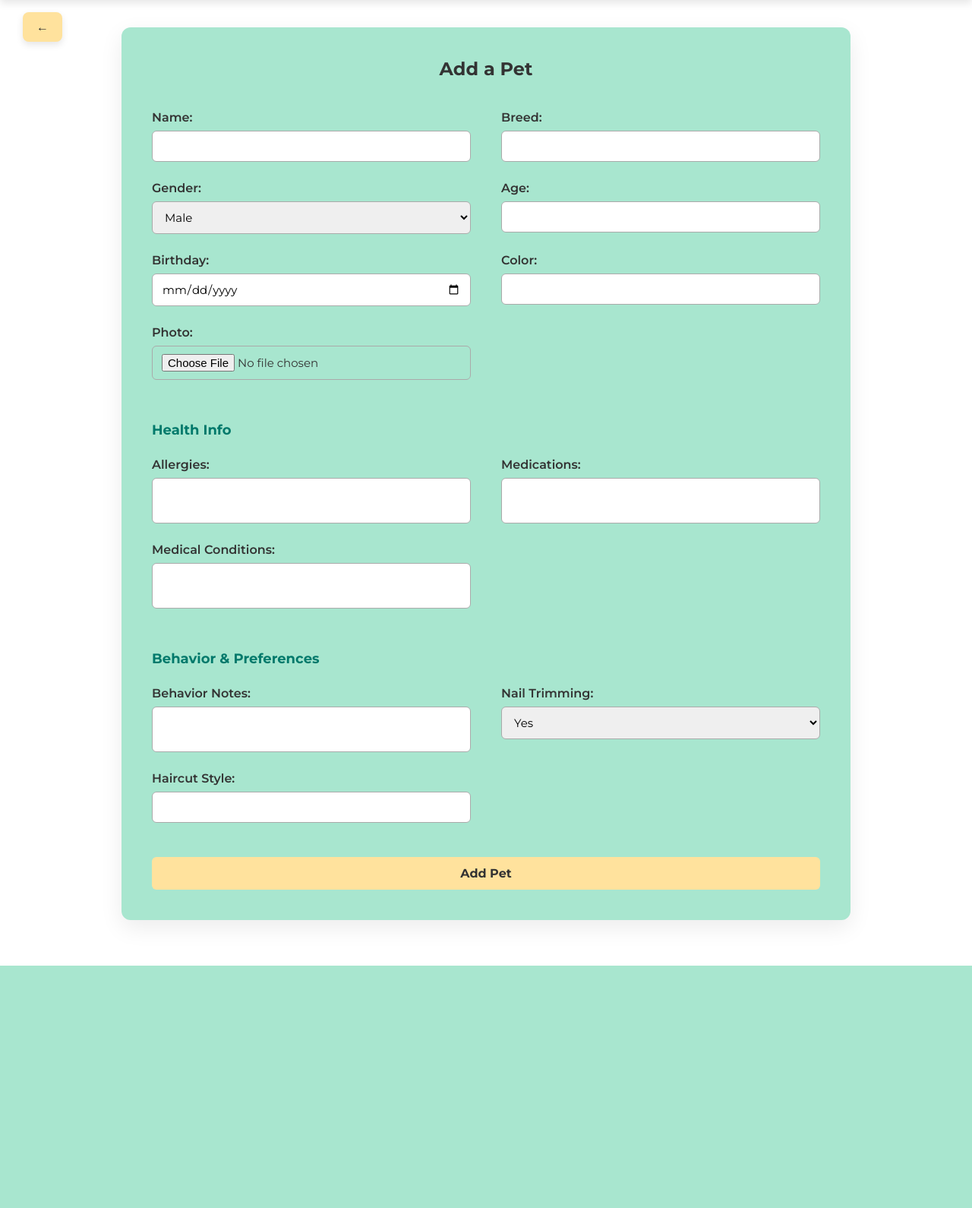
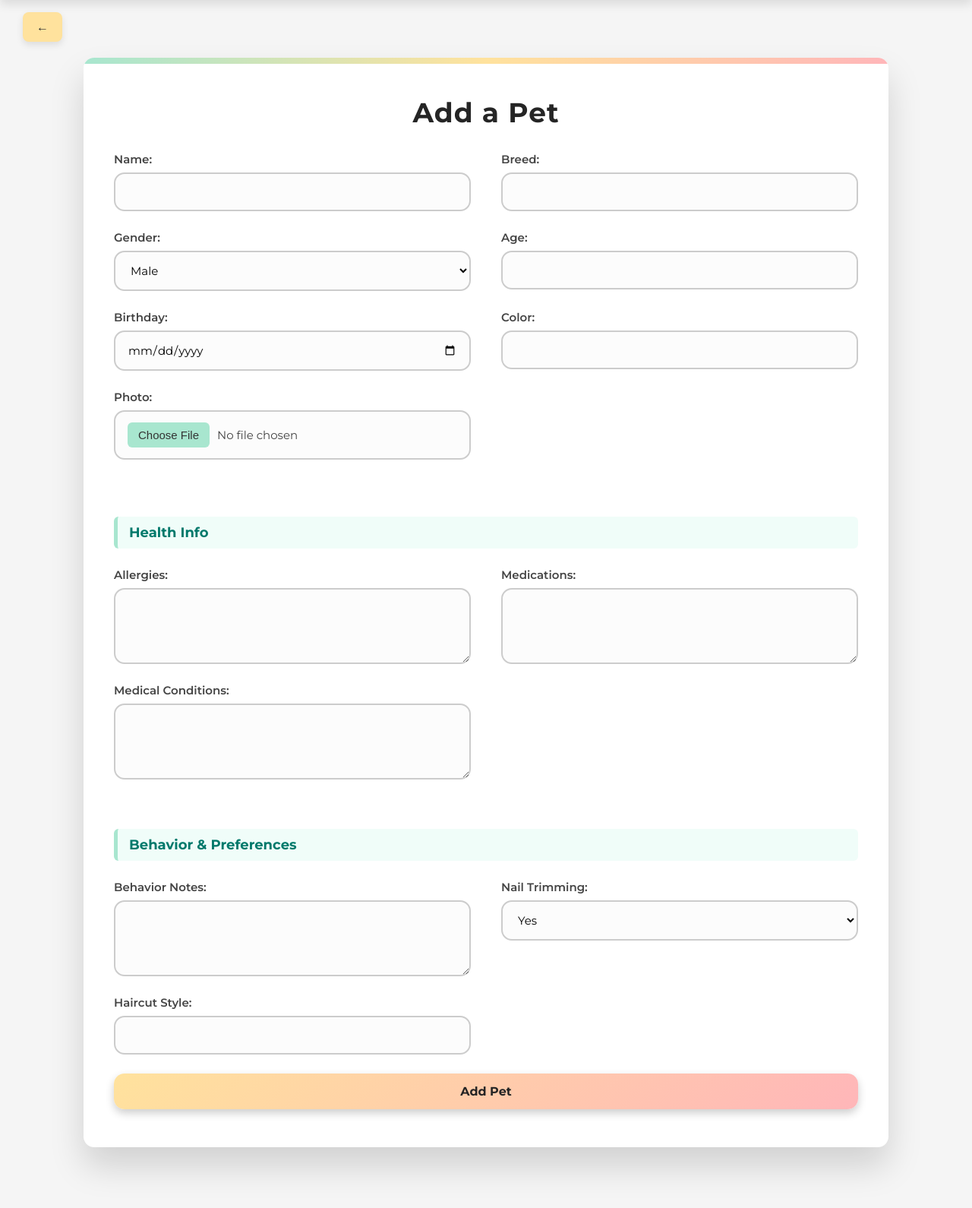
Before and after one commit to N4vv1/pawsigcity, a PHP site: page /purrfect-paws/add-pet.php in a window 1280 px wide. Shown: the part 124-1714 px from the top of the page at 76% size. Before the commit the page ends 1395 px from the top, so only its background shows below. Run offline with PHP 8.4, Linux system fonts and the light colour scheme.

Commit message:
WIP: local changes before merge

```diff
--- a/homepage/style.css
+++ b/homepage/style.css
@@ -567,24 +596,28 @@ header .navbar {
 }
 
 textarea.form-input {
-  min-height: 120px;
+  min-height: 130px;
+  resize: vertical;
 }
 
 .submit-button {
   padding: 14px;
+  font-size: 1rem;
+  font-weight: bold;
   background-color: var(--secondary-color);
-  color: var(--primary-color);
-  font-weight: var(--font-weight-bold);
+  color: var(--dark-color);
   border-radius: var(--border-radius-s);
-  font-size: var(--font-size-m);
-  transition: background 0.3s ease, color 0.3s ease;
+  border: none;
+  transition: all 0.3s ease;
 }
 
 .submit-button:hover {
-  background-color: var(--white-color);
-  color: var(--primary-color);
-  border: 1px solid var(--primary-color);
+  background-color: var(--primary-color);
+  color: #fff;
+  transform: translateY(-2px);
+  box-shadow: 0 4px 12px rgba(0, 0, 0, 0.12);
 }
+
 
 
 .footer-section {
--- a/pets/add-pet.php
+++ b/pets/add-pet.php
@@ -5,21 +5,41 @@
   <link rel="stylesheet" href="../homepage/style.css" />
   <link rel="stylesheet" href="https://cdnjs.cloudflare.com/ajax/libs/font-awesome/6.5.0/css/all.min.css" />
   <style>
+  :root {
+    --white: #ffffff;
+    --dark: #252525;
+    --primary: #A8E6CF;
+    --primary-dark: #91dbc3;
+    --secondary: #FFE29D;
+    --accent: #FFB6B9;
+    --gray: #ccc;
+    --font: "Segoe UI", sans-serif;
+    --radius: 14px;
+    --transition: 0.3s ease;
+  }
+
+  body {
+    margin: 0;
+    padding: 0;
+    font-family: var(--font);
+    background: #f5f5f5;
+    color: var(--dark);
+  }
+
   header {
     position: fixed;
     top: 0;
-      left: 0;
     width: 100%;
-      z-index: 999;
-      background-color: #A8E6CF;
-      box-shadow: 0 4px 10px rgba(0, 0, 0, 0.1);
+    z-index: 10;
+    background-color: var(--primary);
+    box-shadow: 0 6px 12px rgba(0, 0, 0, 0.1);
   }
 
   .navbar {
     display: flex;
     justify-content: space-between;
     align-items: center;
-      padding: 15px 40px;
+    padding: 16px 40px;
   }
 
   .nav-menu {
@@ -27,54 +47,84 @@
     display: flex;
     gap: 20px;
     margin: 0;
+    padding: 0;
   }
 
   .nav-item a {
     text-decoration: none;
-      color: #333;
+    color: var(--dark);
     font-weight: 600;
+    transition: color var(--transition);
   }
 
   .nav-item a:hover {
     color: #00796B;
   }
 
+  .preview-wrapper {
+  margin-top: 10px;
+}
+
+.preview-wrapper img {
+  display: none;
+  max-width: 150px;
+  max-height: 150px;
+  border-radius: 10px;
+  object-fit: cover;
+  box-shadow: 0 4px 12px rgba(0, 0, 0, 0.1);
+}
+
+
   .back-button {
     position: absolute;
-      top: 140px; /* increased from 100px */
+    top: 140px;
     left: 30px;
-      background-color: #FFE29D;
+    background-color: var(--secondary);
     color: #333;
     padding: 10px 18px;
     border-radius: 8px;
     font-weight: bold;
     text-decoration: none;
     box-shadow: 0 4px 10px rgba(0, 0, 0, 0.1);
-      transition: background 0.3s ease;
+    transition: background var(--transition);
   }
-
 
   .back-button:hover {
     background-color: #ffefc3;
   }
 
   .add-pet-container {
-      max-width: 1000px;
-      margin: 160px auto 60px;
-      padding: 0 20px;
+    max-width: 1100px;
+    margin: 180px auto 60px;
+    padding: 20px;
   }
 
   .form-wrapper {
-      background: #A8E6CF;
-      padding: 40px;
-      border-radius: 12px;
-      box-shadow: 0 10px 30px rgba(0, 0, 0, 0.08);
+    position: relative;
+    background: var(--white);
+    border-radius: var(--radius);
+    box-shadow: 0 25px 45px rgba(0, 0, 0, 0.15);
+    overflow: hidden;
+    padding: 50px 40px;
+  }
+
+  .form-wrapper::before {
+    content: "";
+    position: absolute;
+    top: 0;
+    left: 0;
+    height: 8px;
+    width: 100%;
+    background: linear-gradient(to right, var(--primary), var(--secondary), var(--accent));
   }
 
   .form-wrapper h2 {
     text-align: center;
-      color: #333;
-      margin-bottom: 40px;
+    color: var(--dark);
+    font-size: 36px;
+    font-weight: bold;
+    margin-bottom: 30px;
+    letter-spacing: 1px;
   }
 
   .form-grid {
@@ -84,26 +134,37 @@
   }
 
   .form-grid label {
+    font-weight: 600;
+    font-size: 15px;
     display: flex;
     flex-direction: column;
-      font-weight: 600;
-      color: #333;
-      font-size: 16px;
+    color: #444;
   }
 
   .form-grid input,
   .form-grid select,
   .form-grid textarea {
-      padding: 10px 12px;
+    padding: 14px 16px;
     margin-top: 8px;
-      border: 1.5px solid #aaa;
-      border-radius: 6px;
+    border: 2px solid var(--gray);
+    border-radius: var(--radius);
+    background: #fcfcfc;
+    transition: all var(--transition);
     font-size: 15px;
-      resize: none;
+  }
+
+  .form-grid input:focus,
+  .form-grid select:focus,
+  .form-grid textarea:focus {
+    border-color: var(--primary-dark);
+    outline: none;
+    box-shadow: 0 0 0 4px rgba(168, 230, 207, 0.3);
   }
 
   .form-grid textarea {
     grid-column: span 2;
+    resize: vertical;
+    min-height: 100px;
   }
 
   .form-section-title {
@@ -111,29 +172,61 @@
     font-size: 18px;
     font-weight: bold;
     color: #00796B;
-      margin-top: 30px;
+    background-color: #f0fdf9;
+    padding: 10px 15px;
+    border-left: 5px solid var(--primary);
+    border-radius: 6px;
+    margin-top: 40px;
   }
 
   .submit-button {
     grid-column: span 2;
-      padding: 12px;
-      background-color: #FFE29D;
-      color: #333;
+    padding: 14px;
+    background: linear-gradient(135deg, var(--secondary), var(--accent));
+    color: var(--dark);
     font-weight: bold;
-      border-radius: 6px;
+    border: none;
     font-size: 16px;
-      border: none;
+    border-radius: var(--radius);
     cursor: pointer;
-      transition: background 0.3s ease;
-      margin-top: 20px;
+    transition: all var(--transition);
+    box-shadow: 0 5px 12px rgba(0, 0, 0, 0.2);
   }
 
   .submit-button:hover {
-      background-color: #ffefc3;
+    transform: scale(1.03);
+    box-shadow: 0 6px 16px rgba(0, 0, 0, 0.3);
+  }
+
+  input[type="file"]::file-selector-button {
+    background-color: var(--primary);
+    border: none;
     color: #333;
-      border: 1px solid #ccc;
+    padding: 8px 14px;
+    border-radius: 6px;
+    margin-right: 10px;
+    cursor: pointer;
+    transition: background var(--transition);
+  }
+
+  input[type="file"]::file-selector-button:hover {
+    background-color: var(--primary-dark);
+  }
+
+  @media (max-width: 768px) {
+    .form-grid {
+      grid-template-columns: 1fr;
+    }
+    .form-grid textarea,
+    .submit-button {
+      grid-column: span 1;
+    }
+    .navbar {
+      flex-direction: column;
+    }
   }
 </style>
+
 </head>
 
 <body>
@@ -144,18 +237,20 @@
         <img src="../homepage/images/Logo.jpg" alt="Logo" class="icon" style="width: 80px; height: 80px; border-radius: 50%;" />
       </a>
       <ul class="nav-menu">
-        <li class="nav-item"><a href="#home" class="nav-link">Home</a></li>
-        <li class="nav-item"><a href="#about" class="nav-link">About</a></li>
-        <li class="nav-item"><a href="#service" class="nav-link">Services</a></li>
-        <li class="nav-item"><a href="#gallery" class="nav-link">Gallery</a></li>
-        <li class="nav-item"><a href="#contact" class="nav-link">Contact</a></li>
+        <li class="nav-item"><a href="../homepage/main.php" class="nav-link">Home</a></li>
+        <li class="nav-item"><a href="../homepage/main.php" class="nav-link">About</a></li>
+        <li class="nav-item"><a href="../homepage/main.php" class="nav-link">Services</a></li>
+        <li class="nav-item"><a href="../homepage/main.php" class="nav-link">Gallery</a></li>
+        <li class="nav-item"><a href="../homepage/main.php" class="nav-link">Contact</a></li>
         <li class="nav-item dropdown">
           <a href="#" class="nav-link profile-icon active">
             <i class="fas fa-user-circle"></i>
           </a>
           <ul class="dropdown-menu">
             <li><a href="../pets/pet-profile.php">Pet Profiles</a></li>
-            <li><a href="./logout/logout.php">Logout</a></li>
+           <li><a href="add-pet.php">Add Pet</a></li>
+           <li><a href="../homepage/appointments.php">Appointments</a></li>
+            <li><a href="../homepage/logout/logout.php">Logout</a></li>
           </ul>
         </li>
       </ul>
@@ -198,8 +293,12 @@
           </label>
 
           <label>Photo:
-            <input type="file" name="photo" accept="image/*">
+          <input type="file" name="photo" accept="image/*" onchange="previewImage(event)">
+          <div class="preview-wrapper">
+            <img id="preview" src="#" alt="Selected Photo" />
+          </div>
           </label>
+
 
           <span class="form-section-title">Health Info</span>
 
@@ -237,5 +336,27 @@
       </form>
     </div>
   </div>
+
+  <script>
+  function previewImage(event) {
+    const input = event.target;
+    const preview = document.getElementById('preview');
+
+    if (input.files && input.files[0]) {
+      const reader = new FileReader();
+
+      reader.onload = function (e) {
+        preview.src = e.target.result;
+        preview.style.display = 'block';
+      };
+
+      reader.readAsDataURL(input.files[0]);
+    } else {
+      preview.src = "#";
+      preview.style.display = "none";
+    }
+  }
+</script>
+
 </body>
 </html>
```
Also changed, not shown: other parts of homepage/style.css (+64 -28 lines), dashboard/gallery_dashboard/gallery.php (+78 -21 lines). Lines whose indentation alone changed are shown as unchanged.
